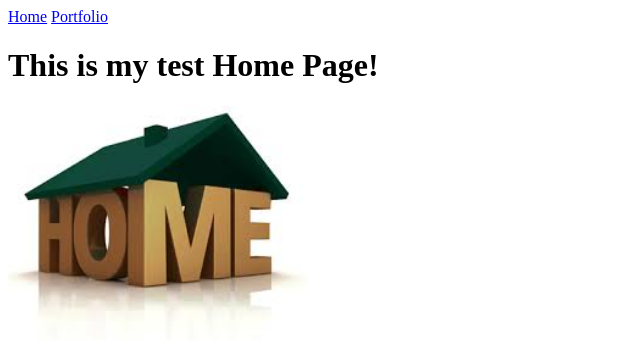
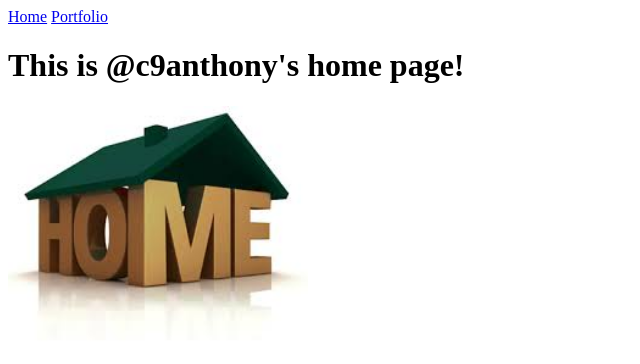
Before and after one commit to c9anthony/c9anthony.github.io, a plain HTML site: page my_website/index.html in a window 1280 px wide. Shown: the whole page, without its empty margins (0-640 px from the left). Drawn offline with Linux system fonts and the light colour scheme.

Commit message:
Changed the heading

```diff
--- a/my_website/index.html
+++ b/my_website/index.html
@@ -7,7 +7,7 @@
   <body>
     <a href="index.html">Home</a>
     <a href="portfolio.html">Portfolio</a>
-    <h1>This is my test Home Page!</h1>
+    <h1>This is @c9anthony's home page!</h1>
     <img src="images/home.jpg" height="250">
   </body>
 </html>
```
